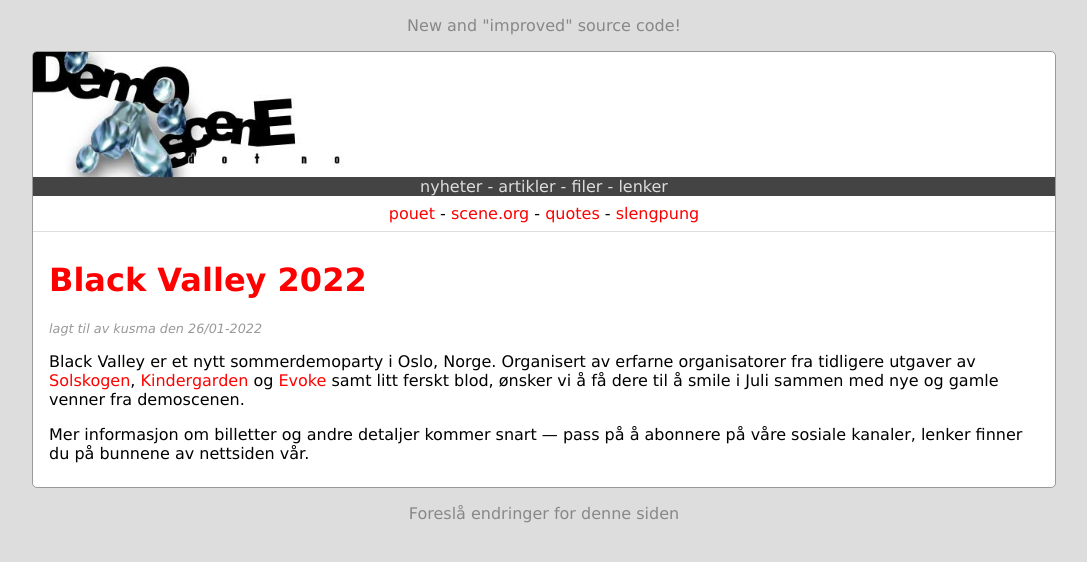
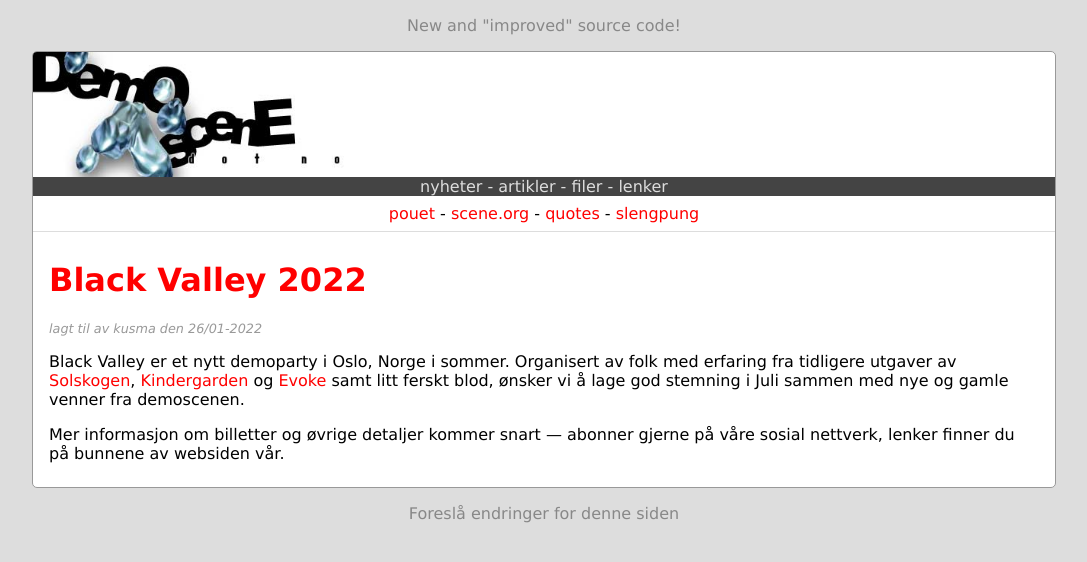
Before and after one commit to demoscene-no/demoscene.no, a Jekyll site: the page built from _posts/2022-01-26-black-valley.md, in a window 1280 px wide. Shown: the top 562 px of the page, without its empty margins (96-1183 px from the left). Built offline with Jekyll 4.4.1, drawn with Linux system fonts in a browser that asks for light colours.

Commit message:
Update 2022-01-26-black-valley.md
Cleaned up the language a bit. Better, still not perfect, room for improvement - but let's push it out for now and we can iterate if something needs clarification.

```diff
--- a/_posts/2022-01-26-black-valley.md
+++ b/_posts/2022-01-26-black-valley.md
@@ -3,14 +3,13 @@ title: "Black Valley 2022"
 author: kusma
 external_link: https://blackvalley.party/
 ---
-Black Valley er et nytt sommerdemoparty i Oslo, Norge. Organisert av
-erfarne organisatorer fra tidligere utgaver av [Solskogen], [Kindergarden]
-og [Evoke] samt litt ferskt blod, ønsker vi å få dere til å smile i Juli
+Black Valley er et nytt demoparty i Oslo, Norge i sommer. Organisert av
+folk med erfaring fra tidligere utgaver av [Solskogen], [Kindergarden]
+og [Evoke] samt litt ferskt blod, ønsker vi å lage god stemning i Juli
 sammen med nye og gamle venner fra demoscenen.
 
-Mer informasjon om billetter og andre detaljer kommer snart --- pass på å
-abonnere på våre sosiale kanaler, lenker finner du på bunnene av nettsiden
-vår.
+Mer informasjon om billetter og øvrige detaljer kommer snart --- abonner
+gjerne på våre sosial nettverk, lenker finner du på bunnene av websiden vår.
 
 [Solskogen]: https://solskogen.no/
 [Kindergarden]: https://www.demoparty.net/kindergarden
```
